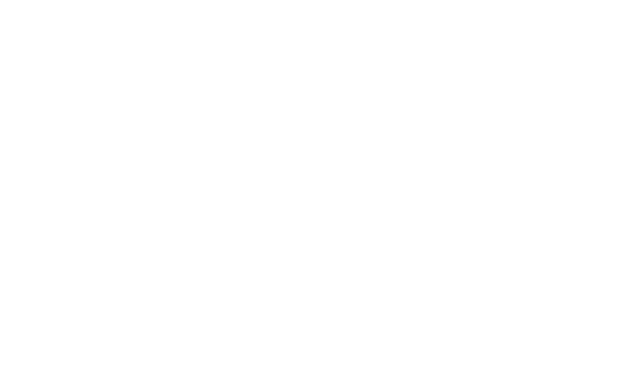
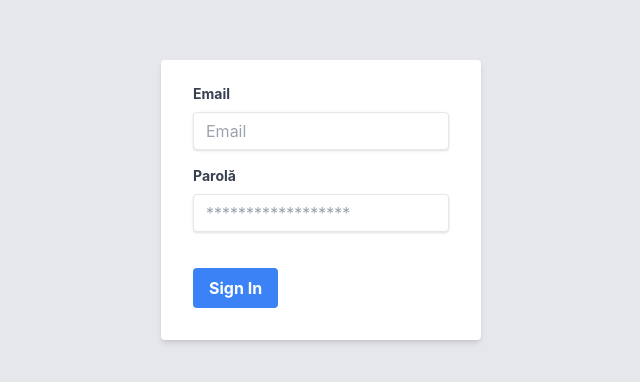
Before and after one commit to MyP99999/CatalogNoteFrontend, a React (Create React App) app: page / in a window 1280 px wide. Shown: the part 192-574 px from the top of the page, without its empty margins (319-959 px from the left). Built offline with nearby package versions, Linux system fonts and the light colour scheme.

Commit message:
login page

```diff
--- a/src/pages/LoginPage.js
+++ b/src/pages/LoginPage.js
@@ -1,11 +1,44 @@
-import React from 'react'
+import React from 'react';
 
 const LoginPage = () => {
-  return (
-    <div>
+    return (
+        <div className="flex justify-center items-center h-screen bg-gray-200">
+            <div className="w-full max-w-xs">
+                <form className="bg-white shadow-md rounded px-8 pt-6 pb-8 mb-4">
+                    <div className="mb-4">
+                        <label className="block text-gray-700 text-sm font-bold mb-2" htmlFor="email">
+                            Email
+                        </label>
+                        <input
+                            className="shadow appearance-none border rounded w-full py-2 px-3 text-gray-700 leading-tight focus:outline-none focus:shadow-outline"
+                            id="email"
+                            type="email"
+                            placeholder="Email"
+                        />
+                    </div>
+                    <div className="mb-6">
+                        <label className="block text-gray-700 text-sm font-bold mb-2" htmlFor="password">
+                            Parolă
+                        </label>
+                        <input
+                            className="shadow appearance-none border rounded w-full py-2 px-3 text-gray-700 mb-3 leading-tight focus:outline-none focus:shadow-outline"
+                            id="password"
+                            type="password"
+                            placeholder="******************"
+                        />
+                    </div>
+                    <div className="flex items-center justify-between">
+                        <button
+                            className="bg-blue-500 hover:bg-blue-700 text-white font-bold py-2 px-4 rounded focus:outline-none focus:shadow-outline"
+                            type="button"
+                        >
+                            Sign In
+                        </button>
+                    </div>
+                </form>
+            </div>
+        </div>
+    );
+};
 
-    </div>
-  )
-}
-
-export default LoginPage
+export default LoginPage;
```
